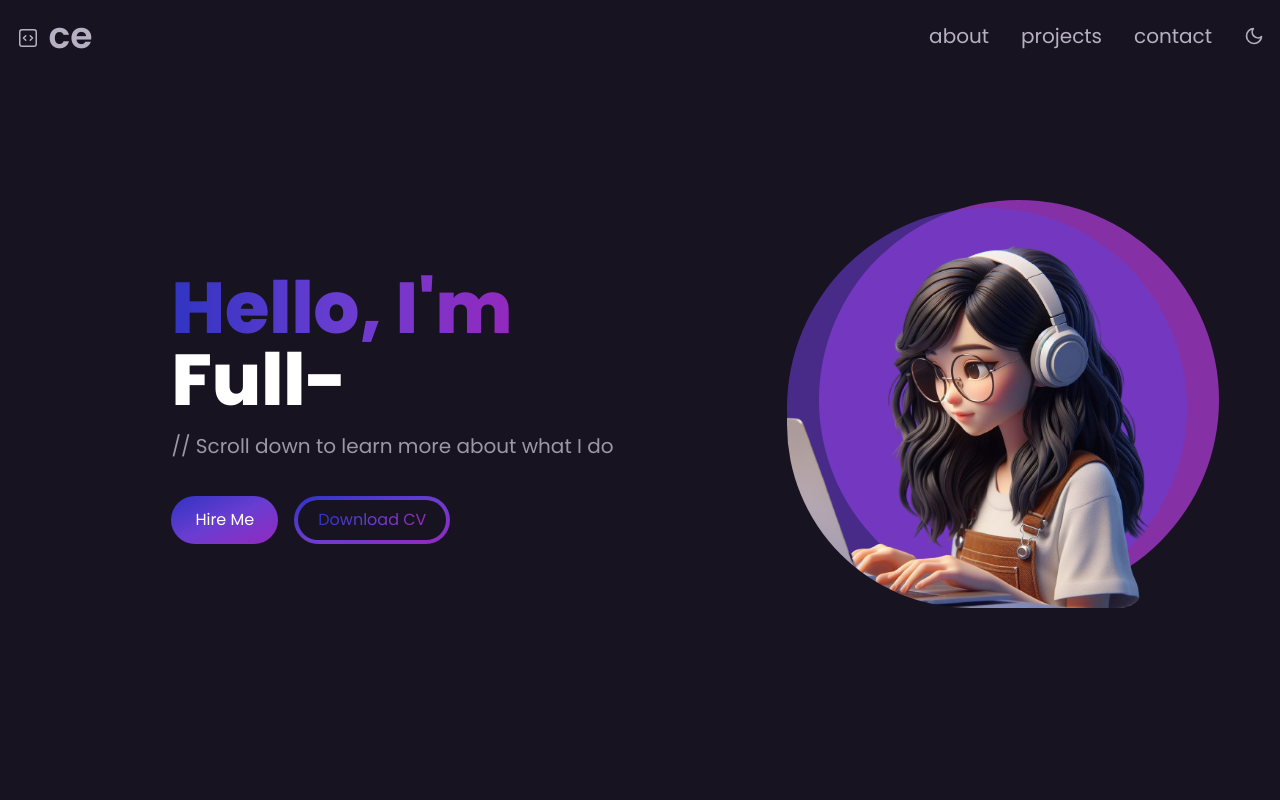
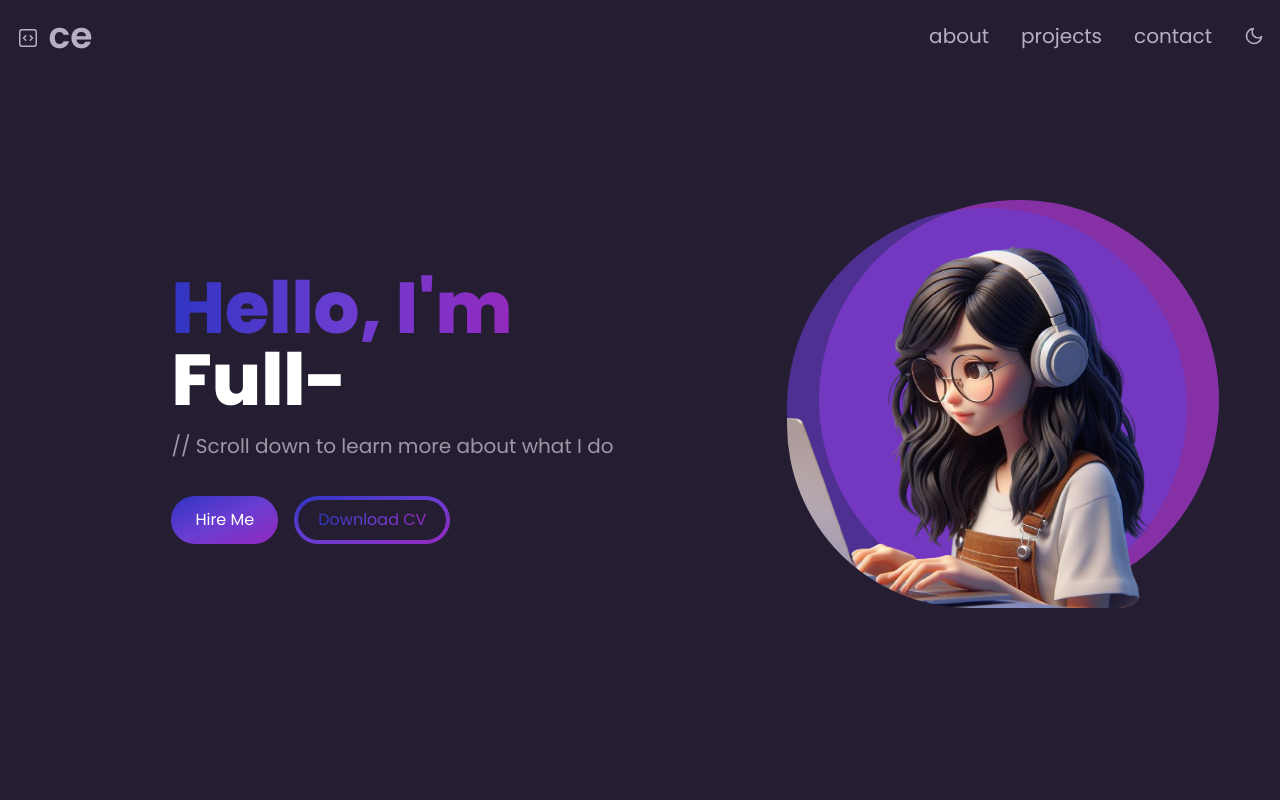
Before and after one commit to encarnac/portfolio, a React (Vite) app: page / in a window 1280 px wide. Shown: the top 800 px of the page. Built offline with nearby package versions, Linux system fonts and the light colour scheme.

Commit message:
Minor dark mode change to a lighter shade

```diff
--- a/src/App.jsx
+++ b/src/App.jsx
@@ -37,7 +37,7 @@ export default function App() {
   return (
     <main
       id="hero"
-      className="relative flex min-h-screen flex-col bg-[#e3e8ee] transition duration-300 dark:bg-[#181320]"
+      className="relative flex min-h-screen flex-col bg-[#e3e8ee] transition duration-300 dark:bg-[#251e32]"
     >
       {/* Navbar and Drawer */}
       <Navbar
@@ -62,7 +62,7 @@ export default function App() {
       </div>
 
       {/* About Me Section */}
-      <div className="relative bg-gradient-to-tr from-[#B0BEDF] via-[#D0C5DD] to-[#E1C6D7] dark:from-[#201328] dark:from-20% dark:to-[#18172f]">
+      <div className="relative bg-gradient-to-tr from-[#B0BEDF] via-[#D0C5DD] to-[#E1C6D7] dark:from-[#371E43] dark:from-20% dark:to-[#1E223C]">
         <motion.div
           className="container mx-auto px-12 py-4"
           margin="0 0 -200px 0"
--- a/src/components/DividerShape.jsx
+++ b/src/components/DividerShape.jsx
@@ -1,5 +1,5 @@
 export const DividerShape = ({ shape }) => {
-  const color = shape === "canyon" ? "dark:fill-[#1B162E] fill-[#D8C5DA]" : "";
+  const color = shape === "canyon" ? "dark:fill-[#26213E] fill-[#D8C5DA]" : "";
   return (
     <div className="custom-shape-divider-bottom">
       <svg
@@ -12,7 +12,7 @@ export const DividerShape = ({ shape }) => {
         <path
           d="M0,0V46.29c47.79,22.2,103.59,32.17,158,28,70.36-5.37,136.33-33.31,206.8-37.5C438.64,32.43,512.34,53.67,583,72.05c69.27,18,138.3,24.88,209.4,13.08,36.15-6,69.85-17.84,104.45-29.34C989.49,25,1113-14.29,1200,52.47V0Z"
           opacity=".25"
-          className="fill-red"
+          className=""
         ></path>
         <path
           d="M0,0V15.81C13,36.92,27.64,56.86,47.69,72.05,99.41,111.27,165,111,224.58,91.58c31.15-10.15,60.09-26.07,89.67-39.8,40.92-19,84.73-46,130.83-49.67,36.26-2.85,70.9,9.42,98.6,31.56,31.77,25.39,62.32,62,103.63,73,40.44,10.79,81.35-6.69,119.13-24.28s75.16-39,116.92-43.05c59.73-5.85,113.28,22.88,168.9,38.84,30.2,8.66,59,6.17,87.09-7.5,22.43-10.89,48-26.93,60.65-49.24V0Z"
--- a/src/components/HeroSection.jsx
+++ b/src/components/HeroSection.jsx
@@ -37,7 +37,7 @@ export default function Header() {
                 Hire Me
               </button>
               <button className="mt-3 w-full rounded-full bg-gradient-to-br from-[#68A3EB] to-[#F38BBB] px-1 py-1 text-white transition duration-300 ease-in-out hover:scale-105 dark:from-[#3034C2] dark:via-[#6A3DD1] dark:to-[#9329BE] sm:w-fit">
-                <span className="block rounded-full bg-[#e3e8ee] px-5 py-2 transition duration-300 dark:bg-[#181320]">
+                <span className="block rounded-full bg-[#e3e8ee] px-5 py-2 transition duration-300 dark:bg-[#251e32]">
                   <span className="bg-gradient-to-r from-[#68A3EB] to-[#F38BBB] bg-clip-text text-transparent dark:from-[#3034C2] dark:via-[#6A3DD1] dark:to-[#9329BE]">
                     Download CV
                   </span>
--- a/src/components/Navbar.jsx
+++ b/src/components/Navbar.jsx
@@ -21,7 +21,7 @@ const Navbar = ({
   const [navbarOpen, setNavbarOpen] = useState(false);
 
   return (
-    <nav className="fixed left-0 right-0 top-0 z-50 bg-[#e3e8ee] transition duration-300 dark:bg-[#181320]">
+    <nav className="fixed left-0 right-0 top-0 z-50 bg-[#e3e8ee] transition duration-300 dark:bg-[#251e32]">
       <div className="container mx-auto flex flex-wrap items-center justify-between border-[#d9dbdf] px-4 py-4">
         <a
           href="#hero"
--- a/src/components/Tab.jsx
+++ b/src/components/Tab.jsx
@@ -18,7 +18,7 @@ export const Tab = ({ active, selectTab, tabName }) => {
       {active === tabName && (
         <motion.div
           layoutId="active-pill"
-          className="absolute inset-0 bg-white shadow-sm dark:bg-[#211b2d]"
+          className="absolute inset-0 bg-white shadow-sm dark:bg-[#251e32]"
           style={{ borderRadius: 18 }}
           transition={{ type: "spring", bounce: 0.2, duration: 0.6 }}
         ></motion.div>
```
